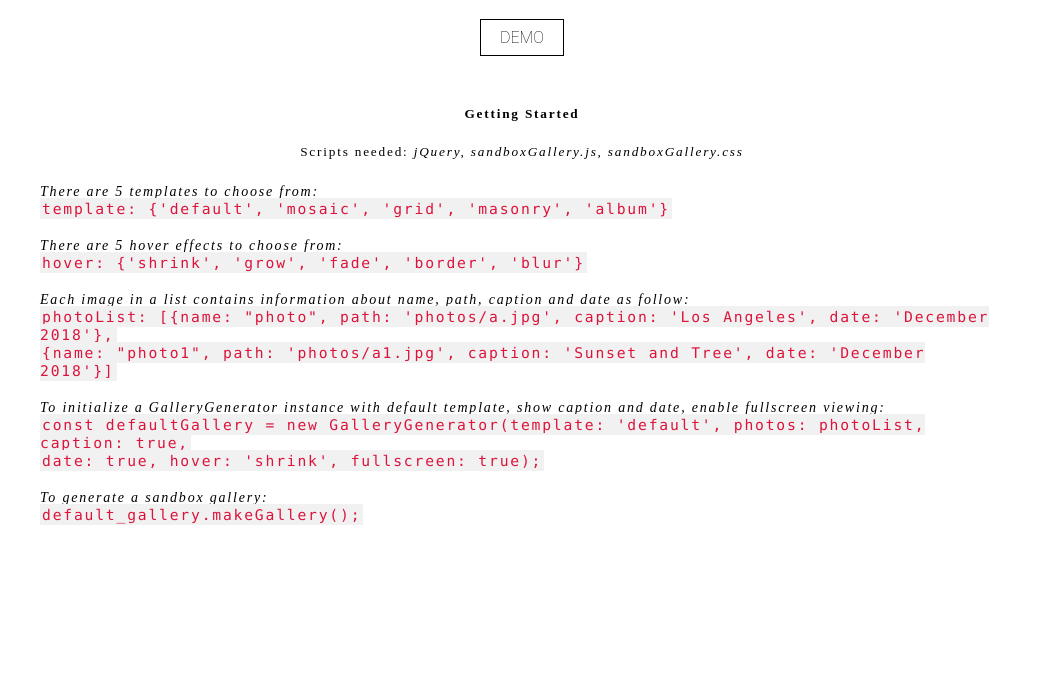
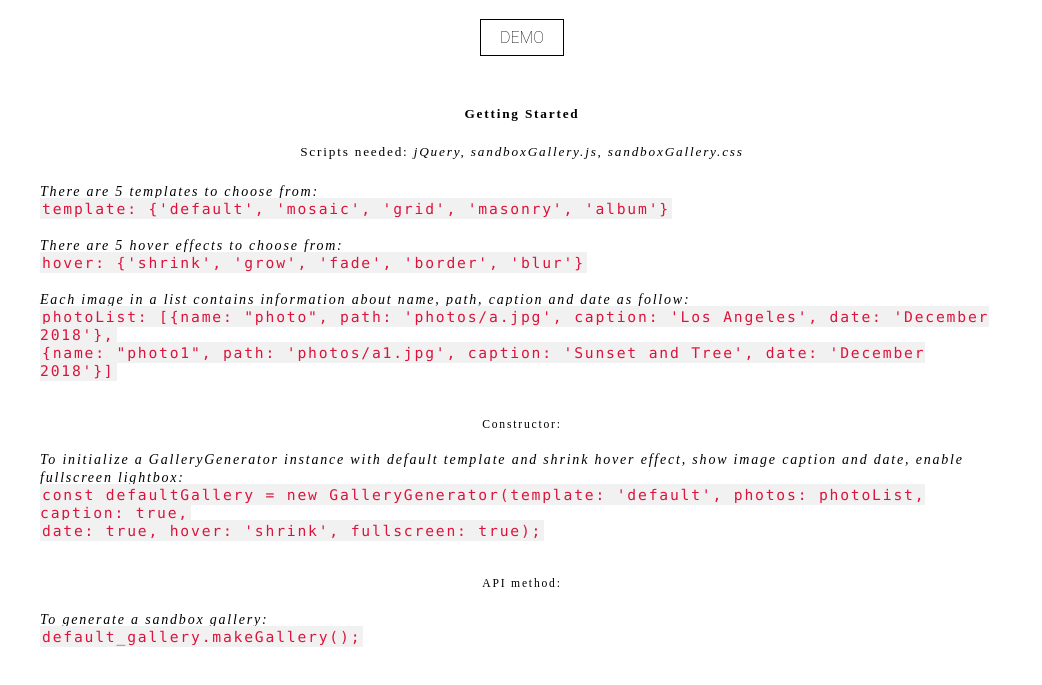
Before and after one commit to Tiffany0410/SandboxGallery, a plain HTML site: page pub/api.html in a window 1280 px wide. Shown: the part 89-774 px from the top of the page, without its empty margins (118-1160 px from the left). Drawn offline with Linux system fonts and the light colour scheme.

Commit message:
this is FINALgit add .

```diff
--- a/pub/api.html
+++ b/pub/api.html
@@ -72,8 +72,11 @@
                 </code>
                 <br>
                 <br>
+                <h5>
+                    Constructor:
+                </h5>
                 <em>
-                    To initialize a GalleryGenerator instance with default template, show caption and date, enable fullscreen viewing:
+                    To initialize a GalleryGenerator instance with default template and shrink hover effect, show image caption and date, enable fullscreen lightbox:
                 </em>
                 <br>
                 <code>
@@ -85,6 +88,9 @@
                 </code>
                 <br>
                 <br>
+                <h5>
+                    API method:
+                </h5>
                 <em>
                     To generate a sandbox gallery:
                 </em>
```
Also changed, not shown: pub/examples.html (+2 -2 lines), README.md.
